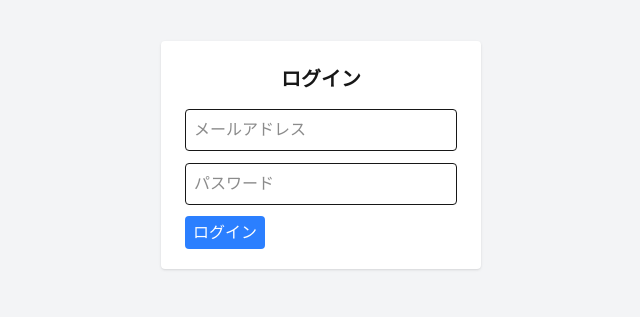
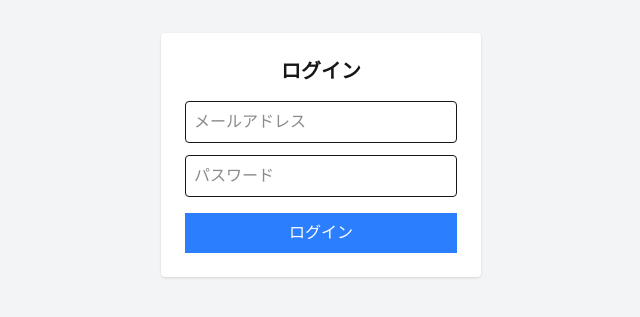
Before and after one commit to 2026PBL1-A/2026PBL1-A-2026PBL1_A_front, a Next.js app: page /login in a window 1280 px wide. Shown: the part 245-562 px from the top of the page, without its empty margins (319-959 px from the left). Built offline with nearby package versions, Linux system fonts and the light colour scheme.

Commit message:
ログイン画面作成

```diff
--- a/app/login/page.tsx
+++ b/app/login/page.tsx
@@ -1,20 +1,21 @@
 "use client";
 import { useState } from "react";
-import Link from "@/app/components/Link";
+import { useRouter } from "next/navigation";
 
 export default function LoginPage() {
-  const [mail, setMail] = useState("");             {/*入力値を保存する*/}
+  const router = useRouter();
+
+  const [mail, setMail] = useState("");
   const [password, setPassword] = useState("");
   const [error, setError] = useState("");
 
-  const handleLogin = () => {                       {/*どっちか空ならエラー*/}
-    if (!mail || !password) {
-      setError("メールアドレスとパスワードを入力してください");
-      return;
+  const handleLogin = () => {
+    // 仮の正解（あとでサーバーにする）
+    if (mail === "test@test.com" && password === "1234") {
+      router.push("/itiran"); // ← 一覧画面へ
+    } else {
+      setError("メールアドレスまたはパスワードが違います");
     }
-
-    setError("");
-    alert("ログイン処理（仮）");
   };
 
   return (
@@ -49,12 +50,13 @@ export default function LoginPage() {
         />
 
         {/* ボタン */}
-        <Link href="/itiran"
+        <button
           onClick={handleLogin}
-          className="w-full bg-blue-500 text-white p-2 rounded"
+          className="w-full bg-blue-500 text-white p-2"
         >
           ログイン
-        </Link>
+        </button>
+
 
       </div>
     </div>
```
